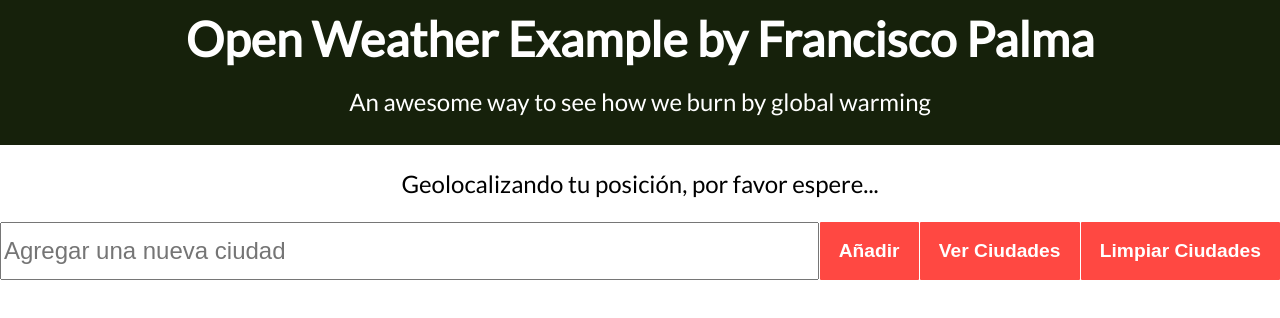
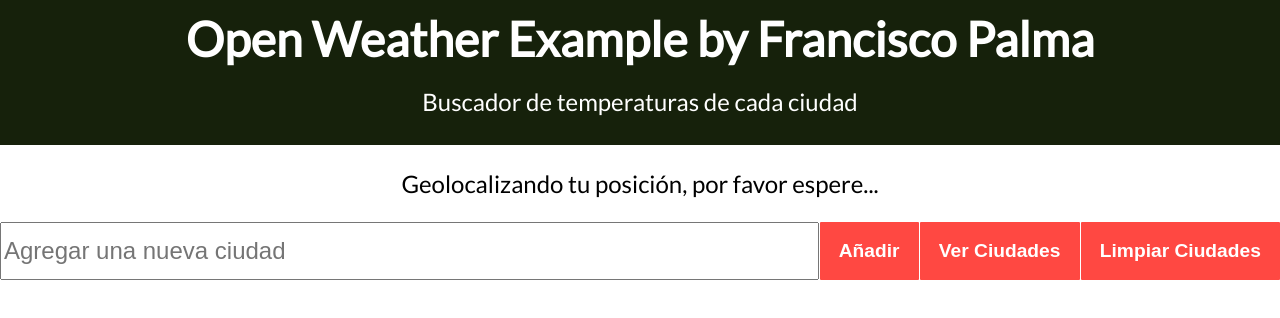
Before and after one commit to freshfran/weather, a plain HTML site: page index.html in a window 1280 px wide. Drawn offline with nearby package versions, Linux system fonts and the light colour scheme.

Commit message:
2da subida - Cambio subtitulo

```diff
--- a/index.html
+++ b/index.html
@@ -9,7 +9,7 @@
 <body>
 	<header class="main-header">
 		<h1>Open Weather Example by Francisco Palma</h1>
-		<h2>An awesome way to see how we burn by global warming</h2>
+		<h2>Buscador de temperaturas de cada ciudad</h2>
 	</header>
 	<div class="loader">Geolocalizando tu posición, por favor espere...</div>
 	<form action="" class="search">
```
